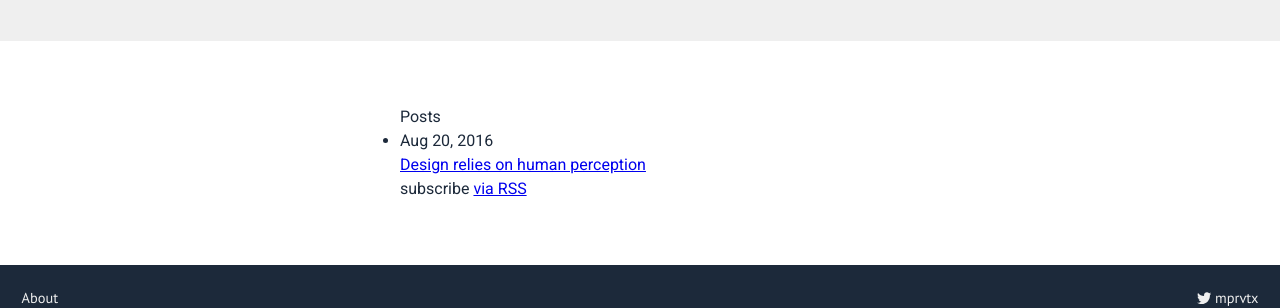
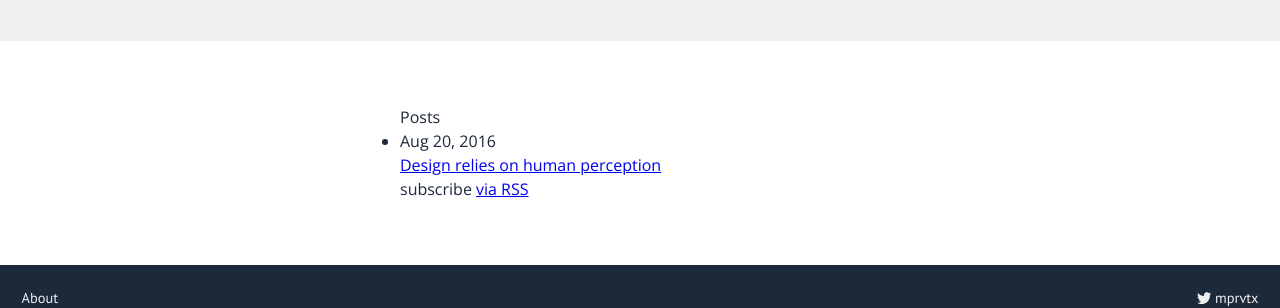
Before and after one commit to improvingtheexperience/improvingtheexperience.github.io, a Jekyll site: the page built from index.html, in a window 1280 px wide. Shown: the part 224-532 px from the top of the page. Built offline with Jekyll 4.4.1, drawn with Linux system fonts in a browser that asks for light colours.

Commit message:
Update font to be Open Sans, not Roboto.

```diff
--- a/_includes/head.html
+++ b/_includes/head.html
@@ -6,7 +6,7 @@
   <title>{% if page.title %}{{ page.title | escape }}{% else %}{{ site.title | escape }}{% endif %}</title>
   <meta name="description" content="{% if page.excerpt %}{{ page.excerpt | strip_html | strip_newlines | truncate: 160 }}{% else %}{{ site.description }}{% endif %}">
 
-  <link href="https://fonts.googleapis.com/css?family=PT+Sans|Roboto" rel="stylesheet">
+  <link href="https://fonts.googleapis.com/css?family=PT+Sans|Open+Sans" rel="stylesheet">
   <link rel="stylesheet" href="{{ "/css/main.css" | prepend: site.baseurl }}">
   <link rel="canonical" href="{{ page.url | replace:'index.html','' | prepend: site.baseurl | prepend: site.url }}">
   <link rel="alternate" type="application/rss+xml" title="{{ site.title }}" href="{{ "/feed.xml" | prepend: site.baseurl | prepend: site.url }}">
--- a/_sass/variables/_fonts.scss
+++ b/_sass/variables/_fonts.scss
@@ -1,2 +1,2 @@
 $title-font: 'PT Sans', sans-serif;
-$text-font: 'Roboto', sans-serif;
+$text-font: 'Open Sans', sans-serif;
```
